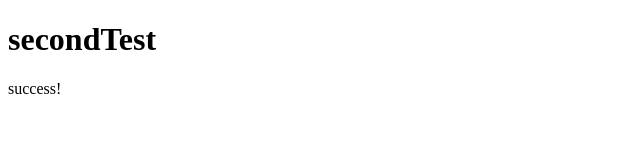
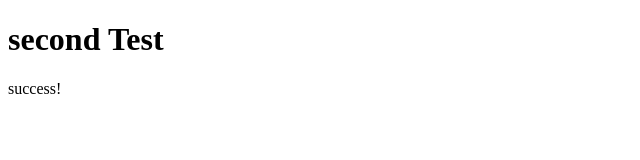
Before and after one commit to zd3F14/secondTest, a plain HTML site: page index.html in a window 1280 px wide. Shown: the full height of the page, 0-640 px from the left. Drawn offline with Linux system fonts and the light colour scheme.

Commit message:
second Test：半角sp追加

```diff
--- a/index.html
+++ b/index.html
@@ -2,10 +2,10 @@
 <html lang="ja">
 <head>
   <meta charset="UTF-8">
-  <title>secondTest</title>
+  <title>second Test</title>
 </head>
 <body>
-  <h1>secondTest</h1>
+  <h1>second Test</h1>
   <p>success!</p>
 </body>
 </html>
```
